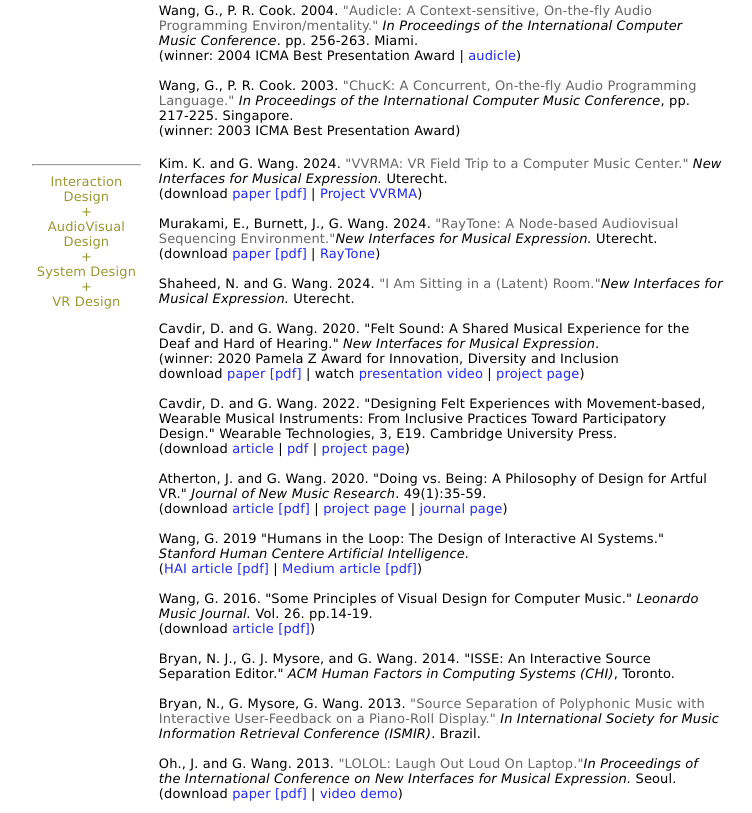
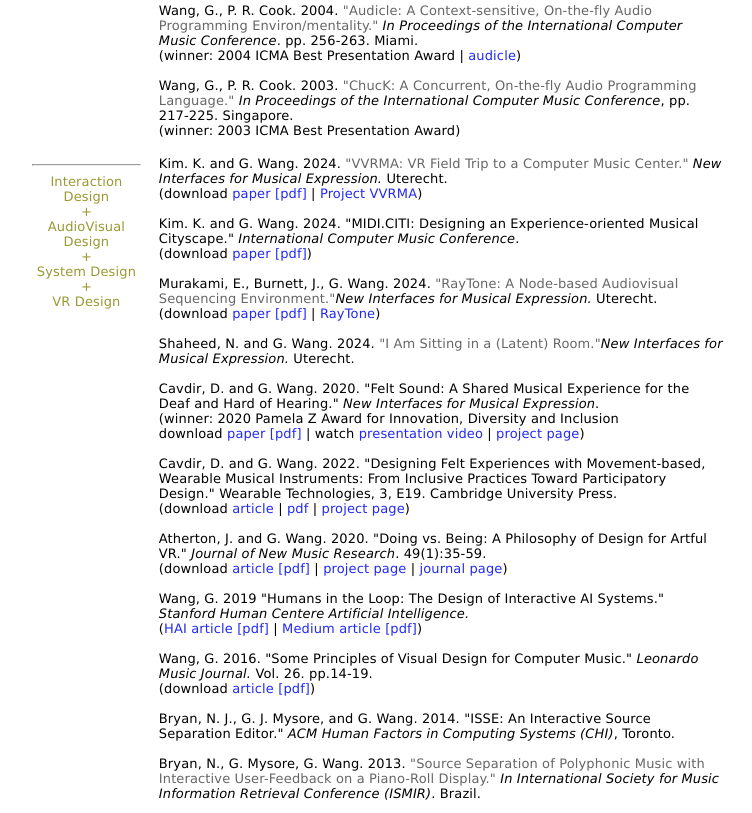
Before and after one commit to gewang/gewang.com, a plain HTML site: page publish/index.html in a window 1280 px wide. Shown: the part 1419-2232 px from the top of the page, without its empty margins (262-1014 px from the left). Drawn offline with Linux system fonts and the light colour scheme.

```diff
--- a/publish/index.html
+++ b/publish/index.html
@@ -248,6 +248,12 @@ Kim. K. and G. Wang. 2024. <font color="#666666">"VVRMA: VR Field Trip to a Comp
 href="files/2024-nime-vvrma.pdf">paper [pdf]</a>
 | <a target="_blank"
 href="http://vvrma.stanford.edu/">Project VVRMA</a>)
+
+<br><br>
+Kim. K. and G. Wang. 2024. "MIDI.CITI: Designing an Experience-oriented Musical Cityscape."
+<i>International Computer Music Conference</i>.
+<br>
+(download <a target="_blank" href="files/2024-icmc-citi.pdf">paper [pdf]</a>)
 
 <br><br>
 Murakami, E., Burnett, J., G. Wang. 2024. <font color="#666666">"RayTone: A Node-based Audiovisual Sequencing Environment."</font><i>New Interfaces for Musical Expression.</i> Uterecht.
```
Also changed, not shown: 5 other files.
